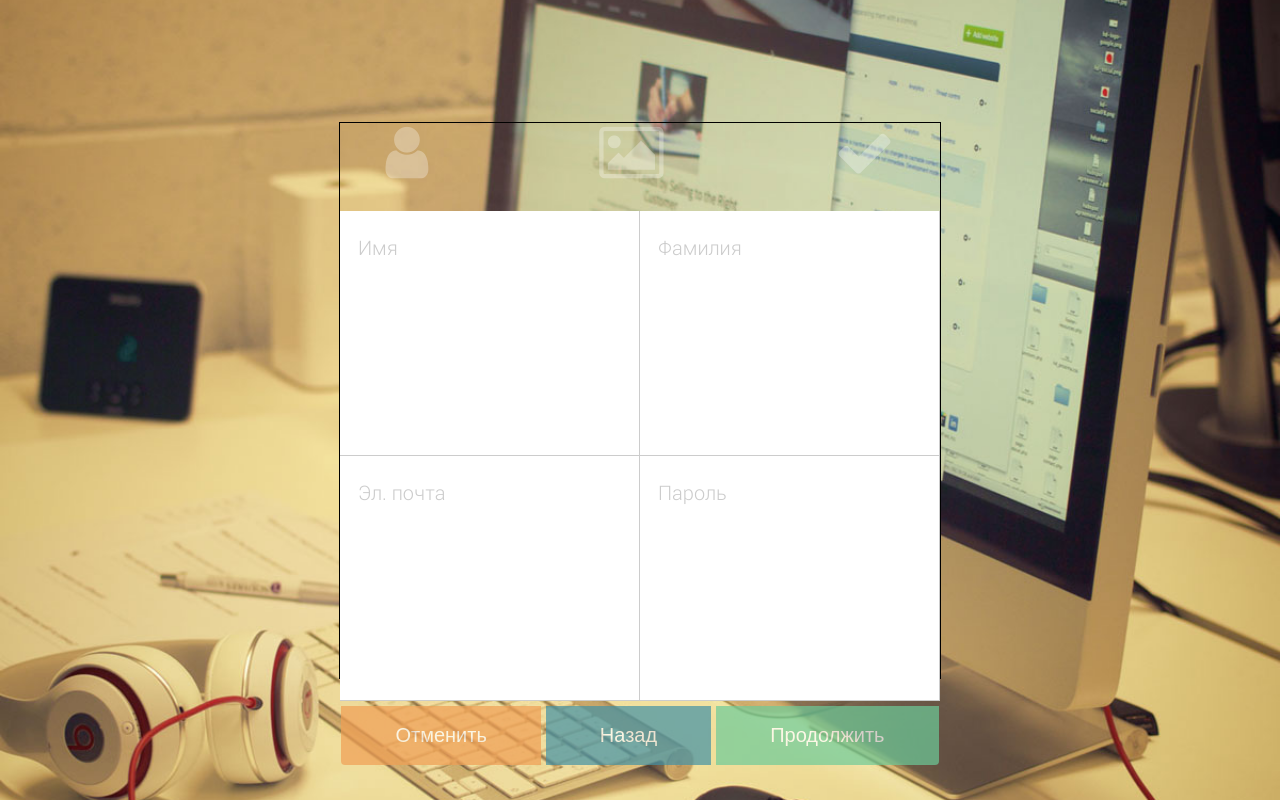
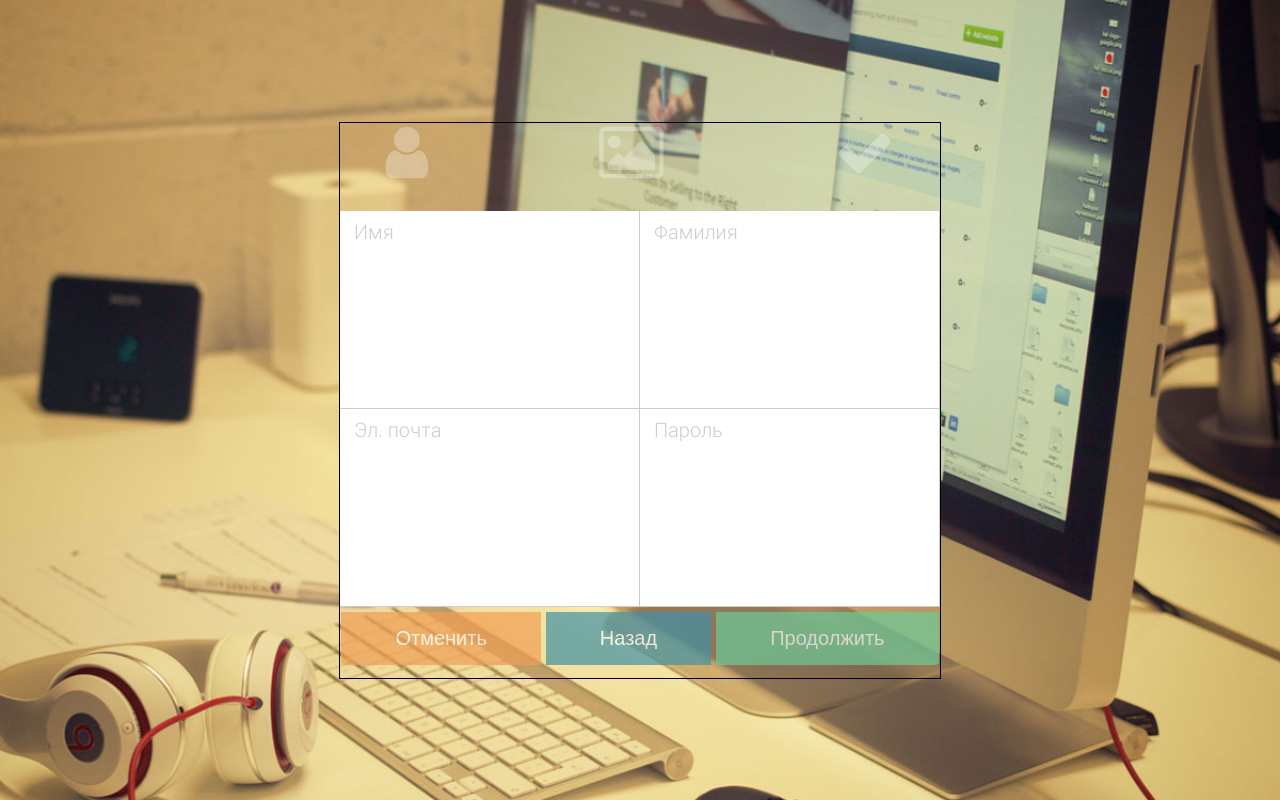
Before and after one commit to benny214/job, a plain HTML site: page index.html in a window 1280 px wide. Drawn offline with nearby package versions, Linux system fonts and the light colour scheme.

Commit message:
px perfect

```diff
--- a/css/main.css
+++ b/css/main.css
@@ -116,15 +116,15 @@ body {
 
 .form__label {
   position: absolute;
-  top: 23px;
-  left: 18px;
+  top: 7px;
+  left: 14px;
   font-family: 'roboto_ltregular';
   font-size: 1.25em;
   color: #ccc; }
 
 .form__input {
   width: 300px;
-  padding: 52px 1px 164px 18px;
+  padding: 36px 3px 133px 12px;
   font-size: 1.5em;
   border: 0; }
   .form__input:nth-of-type(1) {
@@ -136,7 +136,7 @@ body {
 
 .form__control {
   border: none;
-  padding: 18px 54px;
+  padding: 15px 54px;
   font-size: 1.25em;
   color: #fff;
   display: inline-block;
```
